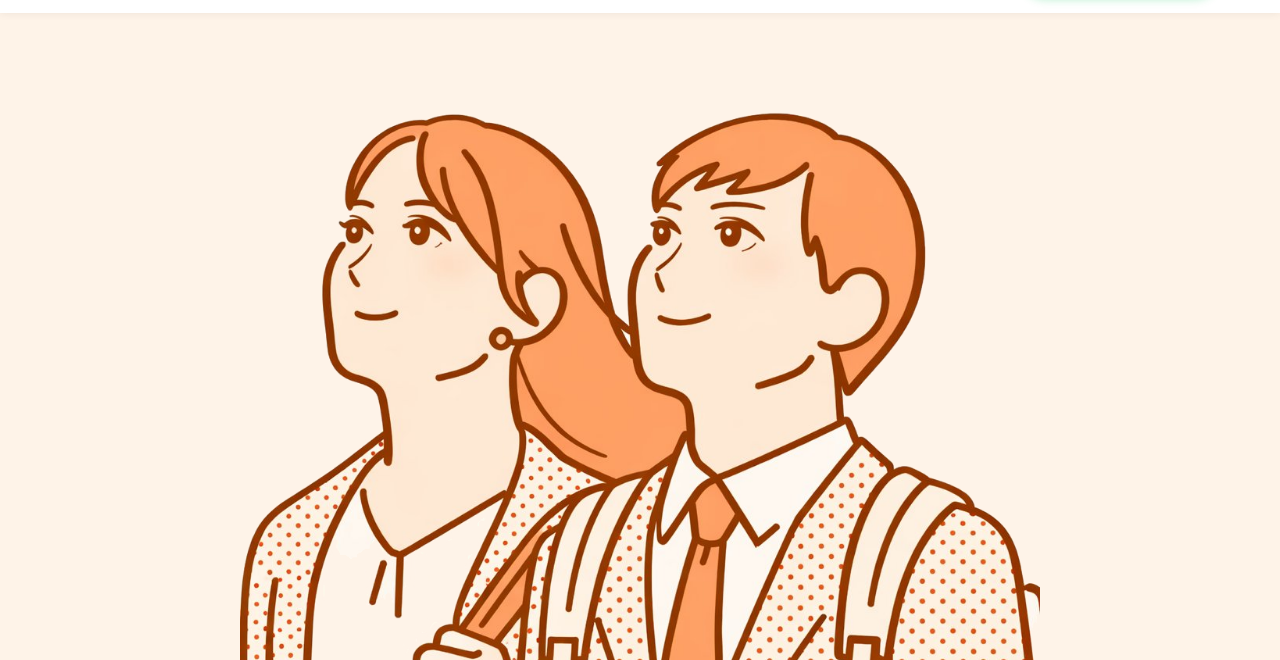
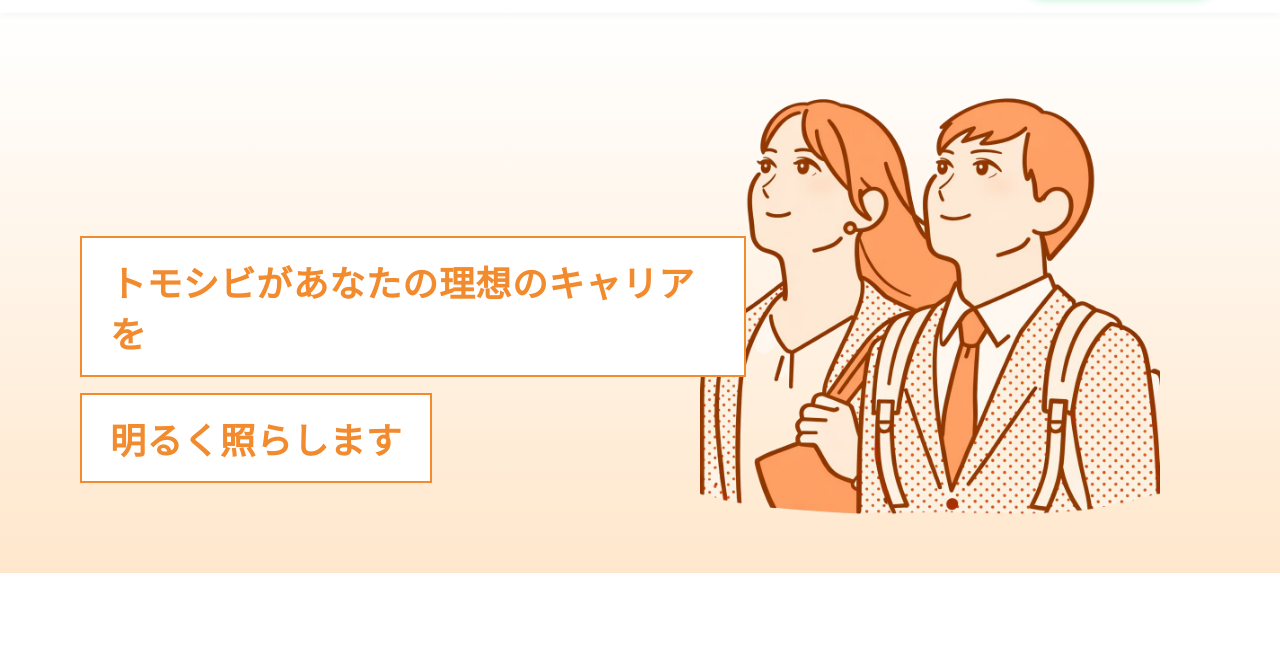
Before and after one commit to services-hr/tomoshibi-lp, a plain HTML site: page index.html in a window 1280 px wide. Shown: the part 71-731 px from the top of the page. Drawn offline with Linux system fonts and the light colour scheme.

Commit message:
Add files via upload

```diff
--- a/index.html
+++ b/index.html
@@ -56,11 +56,38 @@ img { max-width:100%; height:auto; display:block; }
 
 /* HERO */
 .hero {
-  background: var(--orange-bg);
-  text-align: center; overflow: hidden;
+  background: linear-gradient(180deg, #FFFFFF 0%, #FFE7CC 100%);
+  overflow: hidden;
+  padding: 24px 20px 0;
 }
-.hero-img-wrap { max-width: 800px; margin: 0 auto; }
-.hero-img-wrap img { width: 100%; }
+.hero-inner {
+  max-width: 1200px; margin: 0 auto;
+  display: flex; flex-direction: column; align-items: center;
+  gap: 0;
+}
+.hero-copy {
+  display: flex; flex-direction: column;
+  gap: 8px; align-items: flex-start;
+  width: 100%;
+  margin-bottom: -20px;
+}
+.hero-copy-line {
+  background: var(--white);
+  border: 2px solid var(--orange-main);
+  color: var(--orange-main);
+  font-weight: 900;
+  font-size: clamp(16px, 4.8vw, 21px);
+  padding: 9px 14px;
+  line-height: 1.4;
+  letter-spacing: 0.02em;
+  display: inline-block;
+  max-width: 100%;
+}
+.hero-img-wrap {
+  width: 100%; max-width: 560px; margin: 0 auto;
+  display: flex; justify-content: center;
+}
+.hero-img-wrap img { width: 100%; height: auto; }
 
 /* SECTION COMMON */
 .section-title {
@@ -228,7 +255,7 @@ img { max-width:100%; height:auto; display:block; }
   .header { padding: 14px 32px; }
   .logo-img { height: 48px; }
   .line-btn { padding: 12px 24px; font-size: 15px; }
-  .hero { padding: 56px 32px 0; }
+  .hero { padding: 32px 32px 0; }
   .pain-section { padding: 80px 32px; }
   .strength-card { padding: 28px; }
   .strength-card-icon { width: 140px; }
@@ -241,7 +268,34 @@ img { max-width:100%; height:auto; display:block; }
 @media (min-width: 1024px) {
   .header { padding: 16px 60px; }
   .logo-img { height: 52px; }
-  .hero { }
+  .hero { padding: 0; }
+  .hero-inner {
+    position: relative;
+    flex-direction: row; align-items: flex-end; justify-content: flex-end;
+    max-width: 1280px;
+    min-height: 560px;
+    padding: 40px 120px 40px 80px;
+    gap: 0;
+  }
+  .hero-copy {
+    position: absolute;
+    left: 80px;
+    bottom: 110px;
+    width: auto;
+    max-width: 52%;
+    gap: 16px;
+    z-index: 2;
+  }
+  .hero-copy-line {
+    font-size: clamp(26px, 2.8vw, 38px);
+    padding: 18px 28px;
+  }
+  .hero-img-wrap {
+    max-width: 460px;
+    margin: 0;
+    position: relative;
+    z-index: 1;
+  }
   .pain-section, .value-section, .strength-section, .jobs-section,
   .success-section, .cta-section, .faq-section { padding: 90px 60px; }
   .strength-card { padding: 36px; }
@@ -271,8 +325,14 @@ img { max-width:100%; height:auto; display:block; }
 </header>
 
 <section class="hero">
-  <div class="hero-img-wrap fade-up">
-    <img src="images/hero-main.png" alt="トモシビ - あなたの理想のキャリアを明るく照らします">
+  <div class="hero-inner">
+    <div class="hero-copy fade-up">
+      <span class="hero-copy-line">トモシビがあなたの理想のキャリアを</span>
+      <span class="hero-copy-line">明るく照らします</span>
+    </div>
+    <div class="hero-img-wrap fade-up delay-1">
+      <img src="images/hero-main.png" alt="トモシビ - あなたの理想のキャリアを明るく照らします">
+    </div>
   </div>
 </section>
 
```
